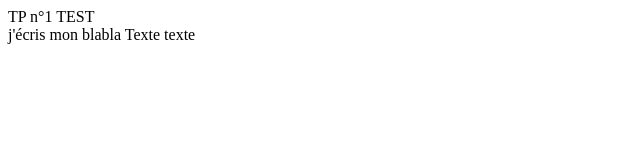
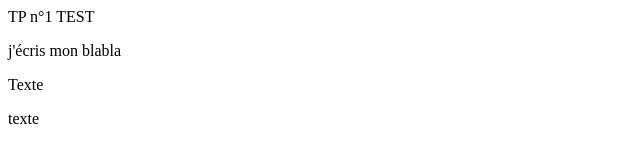
Before and after one commit to marchombre78/marchombre78.github.io, a plain HTML site: page index.html in a window 1280 px wide. Shown: the whole page, without its empty margins (0-640 px from the left). Drawn offline with Linux system fonts and the light colour scheme; files that its build step writes are made by us from their sources.

Commit message:
Update index.html

```diff
--- a/index.html
+++ b/index.html
@@ -10,11 +10,13 @@
 
 <body>
 
-<ch1> TP n°1 TEST </ch1>
-<br />
-<cp>  j'écris mon blabla
+  <p><ch1> TP n°1 TEST </ch1></p>
+
+  j'écris mon blabla
+  <p></p>
 Texte
-  texte</cp>
+    <p></p>
+  texte
 
 </body>
 
```
